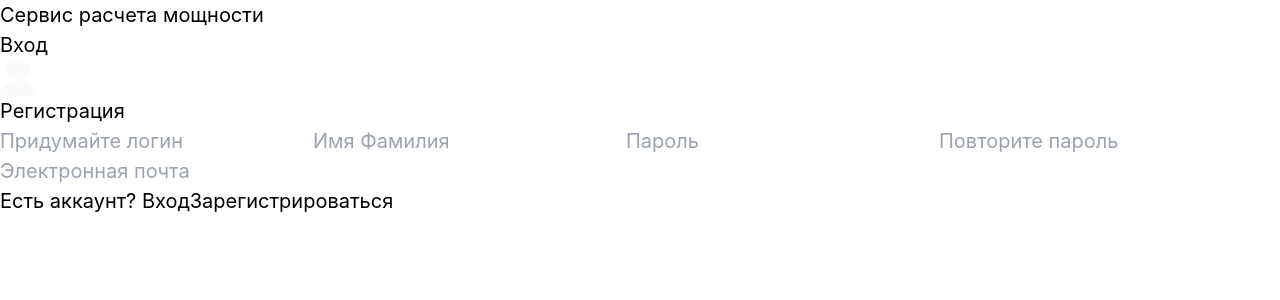
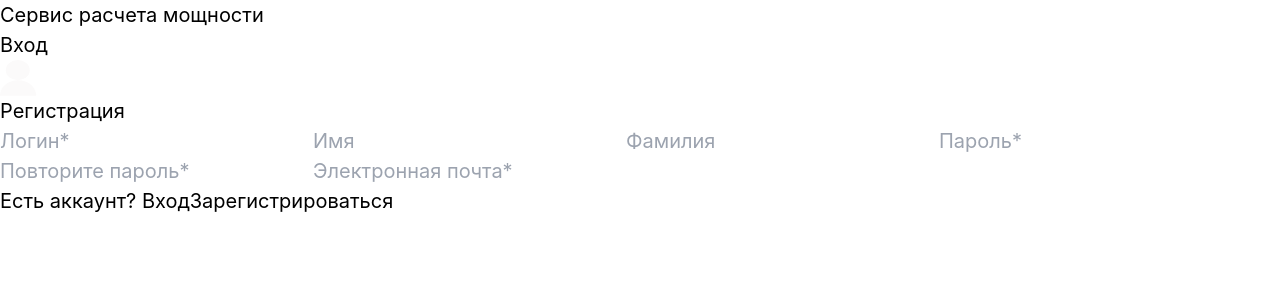
Before and after one commit to Heinzic/CurrentCalculator, a React (Vite) app in the folder frontend/: page /register in a window 1280 px wide. Shown: the top 300 px of the page. Built offline with nearby package versions, Linux system fonts and the light colour scheme.

Commit message:
login + register

```diff
--- a/frontend/package.json
+++ b/frontend/package.json
@@ -10,9 +10,11 @@
     "preview": "vite preview"
   },
   "dependencies": {
+    "@reduxjs/toolkit": "^2.2.4",
     "react": "^18.2.0",
     "react-dom": "^18.2.0",
     "react-hook-form": "^7.51.3",
+    "react-redux": "^9.1.2",
     "react-router-dom": "^6.23.0"
   },
   "devDependencies": {
--- a/frontend/src/components/base/Footer.tsx
+++ b/frontend/src/components/base/Footer.tsx
@@ -1,6 +1,6 @@
 function Footer() {
     return(
-        <footer className="w-[100%] h-[100px] bg-[#454F55]">
+        <footer className="w-[100%] h-[100px] bg-[#454F55] mt-[30px]">
         </footer>
     )
 }
--- a/frontend/src/components/pages/Login.tsx
+++ b/frontend/src/components/pages/Login.tsx
@@ -1,8 +1,26 @@
-import { NavLink } from "react-router-dom"
+import { NavLink, useNavigate } from "react-router-dom"
 import UnloggedHeader from "../base/UnloggedHeader"
 import Footer from "../base/Footer"
 
+import { SubmitHandler, useForm } from "react-hook-form"
+import { useLogInUserMutation } from "../../store/services/AuthAPI"
+
+interface ILoginForm {
+    username:'',
+    password:''
+}
+
 function Login() {
+
+    const [logIn, {}] = useLogInUserMutation()
+    const navigate = useNavigate()
+    const {register, handleSubmit} = useForm<ILoginForm>({mode:'onBlur'})
+
+    const submit: SubmitHandler<ILoginForm> = data => {
+        logIn(data)
+        navigate('/main')
+    }
+
     return (
         <div className="min-h-[100vh] h-[100vh] flex flex-col">
             <UnloggedHeader
@@ -13,24 +31,23 @@ function Login() {
                 <h1 className="text-[32px] ml-[53px] mt-[56px]">
                     Вход
                 </h1>
-                <div className="max-w-[820px] bg-[#D0DADF] mt-[20px] rounded-md border-[2px] border-[#454F55] mx-auto">
+                <form className="max-w-[820px] bg-[#D0DADF] mt-[20px] rounded-md border-[2px] border-[#454F55] mx-auto" onSubmit={handleSubmit(submit)}>
                     <div className="p-[15px]">
                         <div className="flex flex-col px-[38px] gap-[10px] pt-[41px] bg-[#FFFFFF] rounded-md">
-                            <input type="text" placeholder="Логин или почта" className="py-[6px] px-[25px] flex-grow bg-[#EBEBEB] rounded-md text-xl"/>
-                            <input type="password" placeholder="Пароль" className="py-[6px] px-[25px] flex-grow bg-[#EBEBEB] rounded-md text-xl mt-[19px]"/>
+                            <input {...register('username', {required:true})} type="text" placeholder="Логин или почта" className="py-[6px] px-[25px] flex-grow bg-[#EBEBEB] rounded-md text-xl"/>
+                            <input {...register('password', {required:true})} type="password" placeholder="Пароль" className="py-[6px] px-[25px] flex-grow bg-[#EBEBEB] rounded-md text-xl mt-[19px]"/>
                             <NavLink to={'/'} className="ml-auto text-[#454F55] hover:text-black">Забыли пароль?</NavLink>
                             <div className="flex justify-between pb-[40px] mt-[41px] items-center">
                                 <span className="text-[#454F55]">
                                     Нет аккаунта? <NavLink to={'/register'} className="underline text-black">Регистрация</NavLink>
                                 </span>
-                                <NavLink to={'/main'} className="bg-[#9AA8B0] px-[18px] py-[10px] rounded-md flex-grow max-w-[241px] text-center border-[1px] hover:border-gray-700">
+                                <button type="submit" className="bg-[#9AA8B0] px-[18px] py-[10px] rounded-md flex-grow max-w-[241px] text-center border-[1px] hover:border-gray-700">
                                     Войти
-                                </NavLink>
+                                </button>
                             </div>
                         </div>
-
                     </div>
-                </div>
+                </form>
             </div>
             <Footer/>
         </div>
--- a/frontend/src/components/pages/Register.tsx
+++ b/frontend/src/components/pages/Register.tsx
@@ -1,8 +1,24 @@
-import { NavLink } from "react-router-dom"
+import { NavLink, useNavigate } from "react-router-dom"
 import UnloggedHeader from "../base/UnloggedHeader"
 import Footer from "../base/Footer"
+import { IUserRegister } from "../../store/models/IAuth"
+import { SubmitHandler, useForm } from "react-hook-form"
+import { useRegisterUserMutation } from "../../store/services/AuthAPI"
+
+interface IRegisterForm extends IUserRegister {}
 
 function Register() {
+
+    const {register, handleSubmit, reset } = useForm<IRegisterForm>()
+    const [registerUser, {}] = useRegisterUserMutation()
+    const navigate = useNavigate()
+
+    const submit: SubmitHandler<IRegisterForm> = data => {
+        registerUser(data)
+        // reset()
+        // navigate('/')
+    }
+
     return (
         <div className="min-h-[100vh] h-[100vh] flex flex-col">
             <UnloggedHeader
@@ -15,21 +31,22 @@ function Register() {
                 </h1>
                 <div className="max-w-[820px] bg-[#D0DADF] mt-[20px] rounded-md border-[2px] border-[#454F55] mx-auto">
                     <div className="p-[15px]">
-                        <div className="flex flex-col px-[38px] gap-[10px] pt-[41px] bg-[#FFFFFF] rounded-md">
-                            <input type="text" placeholder="Придумайте логин" className="py-[6px] px-[25px] flex-grow bg-[#EBEBEB] rounded-md text-xl"/>
-                            <input type="text" placeholder="Имя Фамилия" className="py-[6px] px-[25px] flex-grow bg-[#EBEBEB] rounded-md text-xl mt-[19px]"/>
-                            <input type="password" placeholder="Пароль" className="py-[6px] px-[25px] flex-grow bg-[#EBEBEB] rounded-md text-xl mt-[19px]"/>
-                            <input type="password" placeholder="Повторите пароль" className="py-[6px] px-[25px] flex-grow bg-[#EBEBEB] rounded-md text-xl mt-[19px]"/>
-                            <input type="email" placeholder="Электронная почта" className="py-[6px] px-[25px] flex-grow bg-[#EBEBEB] rounded-md text-xl mt-[19px]"/>
+                        <form onSubmit={handleSubmit(submit)} className="flex flex-col px-[38px] gap-[10px] pt-[41px] bg-[#FFFFFF] rounded-md">
+                            <input {...register('username', {required: true})} type="text" placeholder="Логин*" className="py-[6px] px-[25px] flex-grow bg-[#EBEBEB] rounded-md text-xl"/>
+                            <input {...register('first_name')} type="text" placeholder="Имя" className="py-[6px] px-[25px] flex-grow bg-[#EBEBEB] rounded-md text-xl mt-[19px]"/>
+                            <input {...register('last_name')} type="text" placeholder="Фамилия" className="py-[6px] px-[25px] flex-grow bg-[#EBEBEB] rounded-md text-xl mt-[19px]"/>
+                            <input {...register('password', {required:true})} type="password" placeholder="Пароль*" className="py-[6px] px-[25px] flex-grow bg-[#EBEBEB] rounded-md text-xl mt-[19px]"/>
+                            <input {...register('password2', {required: true})} type="password" placeholder="Повторите пароль*" className="py-[6px] px-[25px] flex-grow bg-[#EBEBEB] rounded-md text-xl mt-[19px]"/>
+                            <input {...register('email', {required: true})} type="email" placeholder="Электронная почта*" className="py-[6px] px-[25px] flex-grow bg-[#EBEBEB] rounded-md text-xl mt-[19px]"/>
                             <div className="flex justify-between pb-[40px] mt-[41px] items-center">
                                 <span className="text-[#454F55]">
                                     Есть аккаунт? <NavLink to={'/'} className="underline text-black">Вход</NavLink>
                                 </span>
-                                <NavLink to={'/main'} className="bg-[#9AA8B0] px-[18px] py-[10px] rounded-md flex-grow max-w-[241px] text-center border-[1px] hover:border-gray-700">
+                                <button type="submit" className="bg-[#9AA8B0] px-[18px] py-[10px] rounded-md flex-grow max-w-[241px] text-center border-[1px] hover:border-gray-700">
                                     Зарегистрироваться
-                                </NavLink>
+                                </button>
                             </div>
-                        </div>
+                        </form>
                     </div>
                 </div>
             </div>
--- a/frontend/src/main.tsx
+++ b/frontend/src/main.tsx
@@ -2,9 +2,16 @@ import React from 'react'
 import ReactDOM from 'react-dom/client'
 import App from './App.tsx'
 import './index.css'
+import { Provider } from 'react-redux'
+import { setupStore } from './store/store.ts'
+
+const store = setupStore()
 
 ReactDOM.createRoot(document.getElementById('root')!).render(
-  <React.StrictMode>
-    <App />
-  </React.StrictMode>,
+  <Provider store={store}>
+    <React.StrictMode>
+      <App />
+    </React.StrictMode>
+  </Provider>
+
 )
--- /dev/null
+++ b/frontend/src/store/hooks/redux.ts
@@ -0,0 +1,6 @@
+import { useDispatch, useSelector } from 'react-redux'
+import { AppDispatch, RootState } from '../store'
+
+// Use throughout your app instead of plain `useDispatch` and `useSelector`
+export const useAppDispatch = useDispatch.withTypes<AppDispatch>()
+export const useAppSelector = useSelector.withTypes<RootState>()
--- /dev/null
+++ b/frontend/src/store/models/IAuth.ts
@@ -0,0 +1,30 @@
+export interface ILogin {
+    username: string,
+    password: string,
+    tokens:string
+}
+
+export interface IUserRegister {
+    username: string,
+    email: string,
+    first_name?: string,
+    last_name?: string,
+    password: string,
+    password2: string
+}
+
+export interface IUser {
+    id?: number,
+    username: string,
+    email?: string,
+    first_name?: string,
+    last_name?: string,
+    password: string,
+    password2: string,
+    license_period?: string,
+    date_joined?: string,
+    is_admin?: boolean,
+    is_staff?: boolean,
+    is_active?: boolean,
+    is_verified?: boolean
+}
--- /dev/null
+++ b/frontend/src/store/services/AuthAPI.ts
@@ -0,0 +1,31 @@
+import { createApi, fetchBaseQuery } from "@reduxjs/toolkit/query/react";
+import { ILogin, IUser, IUserRegister } from "../models/IAuth";
+
+
+export const AuthAPI = createApi({
+    reducerPath: 'AuthAPI',
+    baseQuery: fetchBaseQuery({
+        baseUrl: '/api/auth/'
+    }),
+    endpoints: (build) => ({
+        LogInUser: build.mutation<ILogin, {username: string, password: string}>({
+            query: (arg) => ({
+                url: 'login/',
+                method: 'POST',
+                body: arg
+            }),
+        }),
+        RegisterUser: build.mutation<IUser, IUserRegister>({
+            query: (user) => ({
+                url: 'register/',
+                method: 'POST',
+                body: user
+            })
+        })
+    })
+})
+
+export const {
+    useLogInUserMutation,
+    useRegisterUserMutation
+} = AuthAPI
--- /dev/null
+++ b/frontend/src/store/store.ts
@@ -0,0 +1,19 @@
+import { AuthAPI } from './services/AuthAPI';
+import { combineReducers, configureStore } from "@reduxjs/toolkit";
+
+
+const rootReducer = combineReducers({
+    [AuthAPI.reducerPath]: AuthAPI.reducer
+})
+
+export const setupStore = () => {
+    return configureStore({
+        reducer: rootReducer,
+        middleware: (getDefaultMiddleware) =>
+            getDefaultMiddleware().concat(AuthAPI.middleware),
+    })
+}
+
+export type RootState = ReturnType<typeof rootReducer>
+export type AppStore = ReturnType<typeof setupStore>
+export type AppDispatch = AppStore['dispatch']
--- a/frontend/vite.config.ts
+++ b/frontend/vite.config.ts
@@ -3,5 +3,10 @@ import react from '@vitejs/plugin-react-swc'
 
 // https://vitejs.dev/config/
 export default defineConfig({
+  server: {
+    proxy: {
+      '/api': 'http://127.0.0.1:8000'
+    }
+  },
   plugins: [react()],
 })
```
Also changed, not shown: 2 other files (tests, documents, lock files or other folders).
